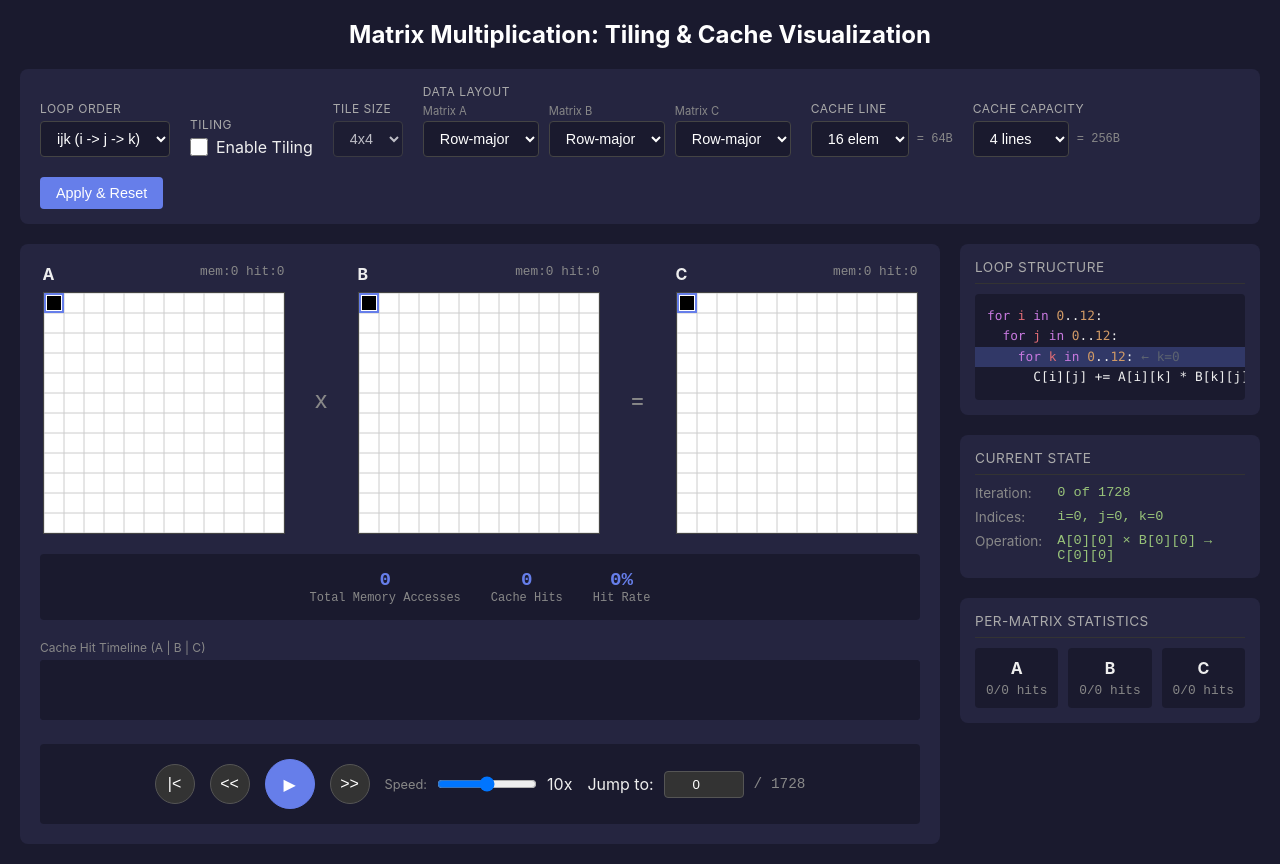
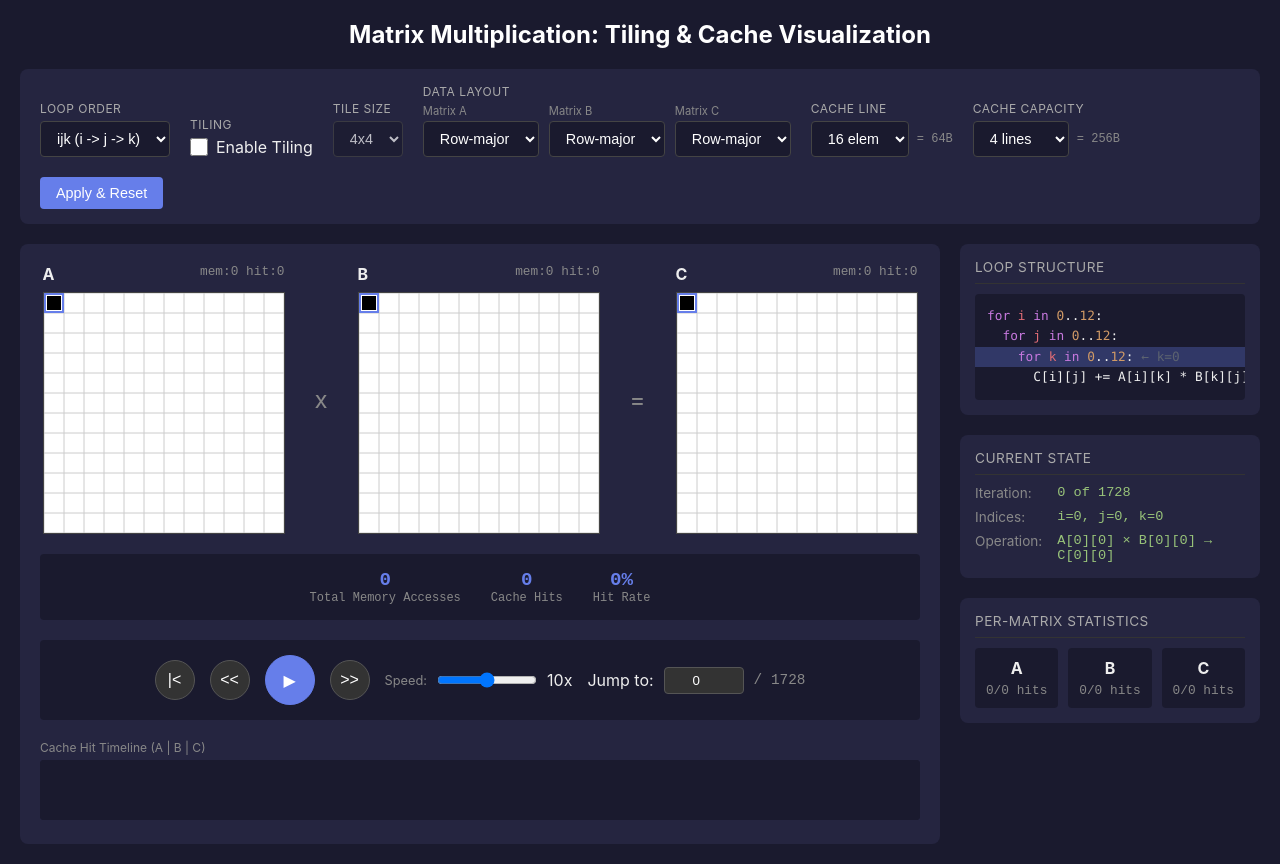
Before and after one commit to arthurviens/cache-visualizer, a website: page index.html in a window 1280 px wide. Drawn offline with Linux system fonts and the light colour scheme.

Commit message:
UI changes for better understandability
1. Playback controls above timeline - Swapped the order in index.html:150-175
2. Cache residence now green - Changed COLORS.cached from rgba(220, 53, 69, 0.6) (red) to rgba(40, 167, 69, 0.6) (green) in app.js:111
3. Timeline colors - Hits now show green (#28a745), misses show red (#dc3545) in app.js:532

```diff
--- a/app.js
+++ b/app.js
@@ -108,7 +108,7 @@ const COLORS = {
     background: '#ffffff',
     grid: '#cccccc',
     tileGrid: '#666666',
-    cached: 'rgba(220, 53, 69, 0.6)',
+    cached: 'rgba(40, 167, 69, 0.6)',
     current: '#000000',
     currentOutline: '#667eea'
 };
@@ -529,7 +529,7 @@ function renderTimeline() {
         const barW = Math.max(1, barWidthScaled - 0.5);
 
         operation.tensors.forEach((tensor, idx) => {
-            ctxTimeline.fillStyle = h[tensor.name] ? '#dc3545' : '#333';
+            ctxTimeline.fillStyle = h[tensor.name] ? '#28a745' : '#dc3545';
             ctxTimeline.fillRect(x, idx * rowHeight + 2, barW, rowHeight - 4);
         });
     }
--- a/index.html
+++ b/index.html
@@ -147,12 +147,6 @@
                     </div>
                 </div>
 
-                <!-- Timeline -->
-                <div class="timeline-section">
-                    <div class="timeline-label">Cache Hit Timeline (A | B | C)</div>
-                    <canvas id="timeline" class="timeline-canvas"></canvas>
-                </div>
-
                 <!-- Playback Controls -->
                 <div class="playback-controls">
                     <button class="playback-btn" id="resetBtn" title="Reset">|&lt;</button>
@@ -171,6 +165,12 @@
                         <input type="number" id="jumpIteration" min="0" max="1727" value="0">
                         <span class="iteration-display">/ <span id="totalIterations">1728</span></span>
                     </div>
+                </div>
+
+                <!-- Timeline -->
+                <div class="timeline-section">
+                    <div class="timeline-label">Cache Hit Timeline (A | B | C)</div>
+                    <canvas id="timeline" class="timeline-canvas"></canvas>
                 </div>
             </div>
 
```
